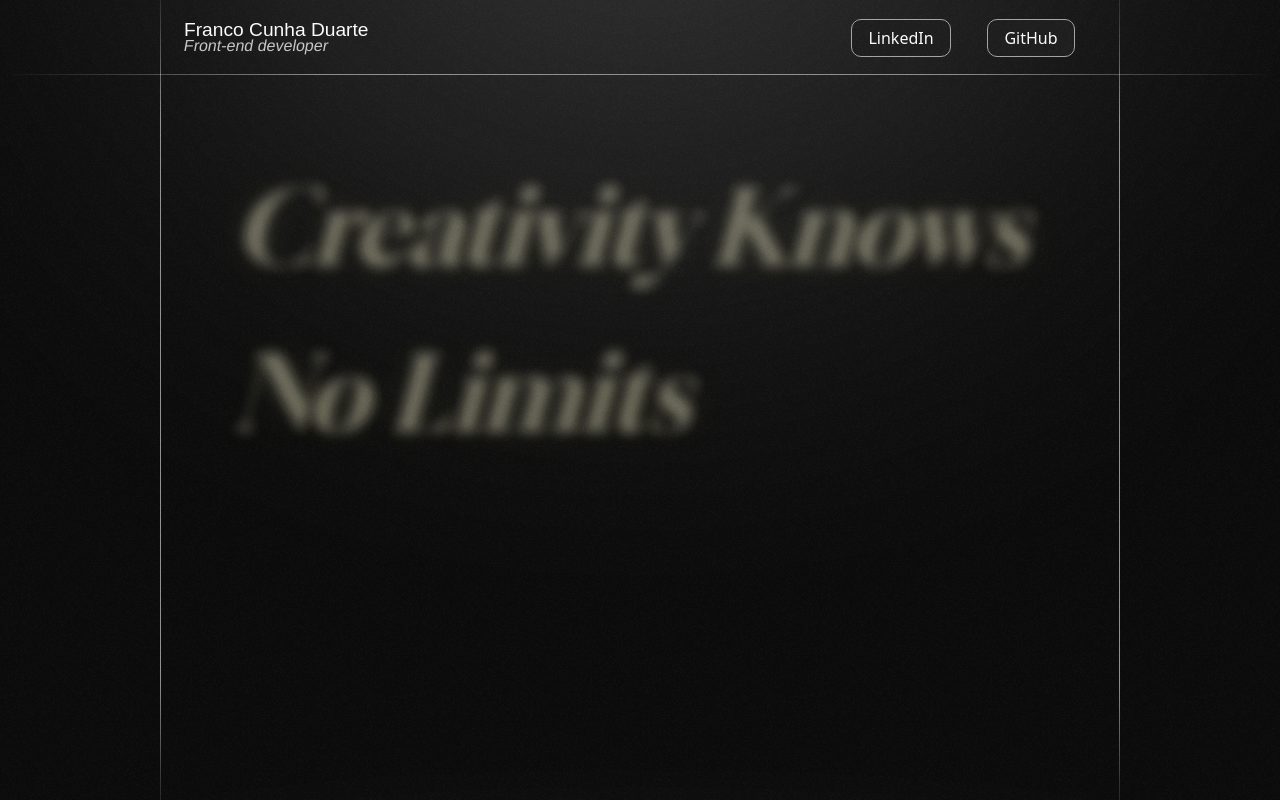
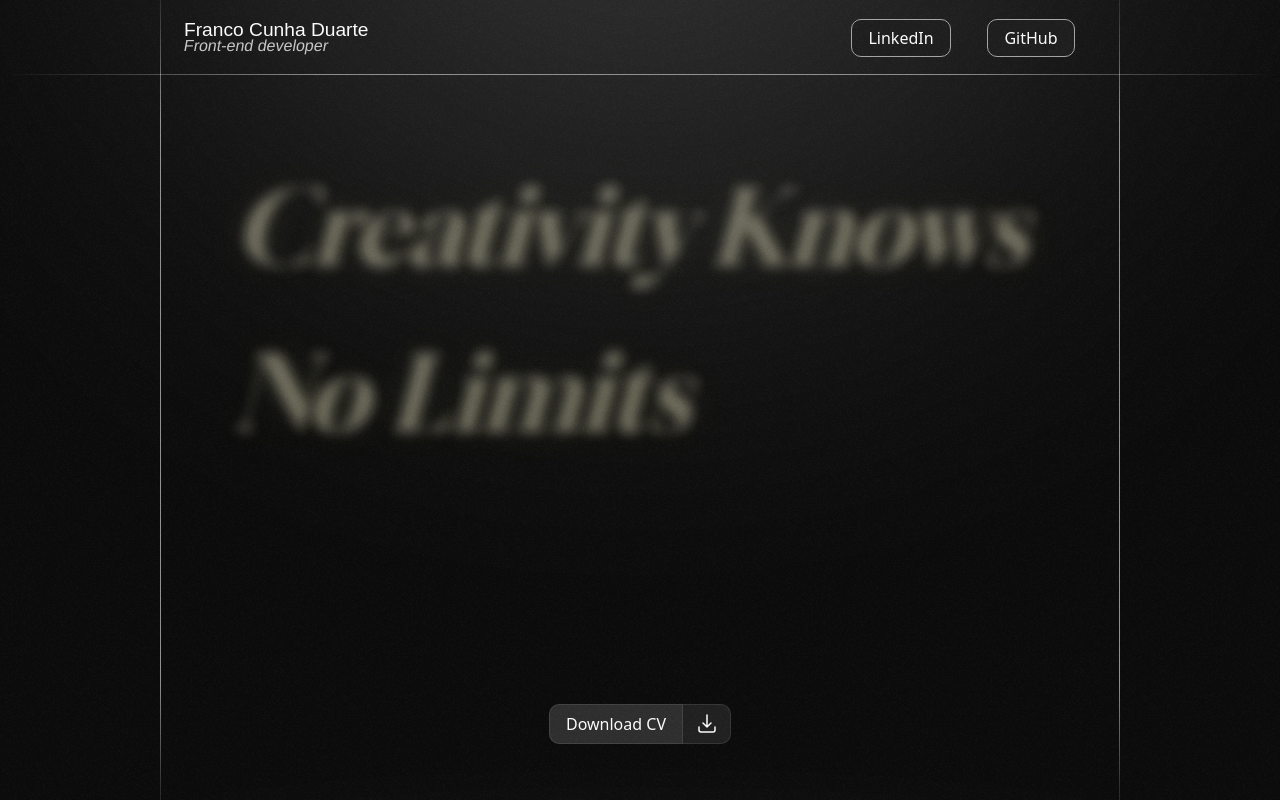
Before and after one commit to FranCunhaDuarte/NewPortfolio, a React (Vite) app: page / in a window 1280 px wide. Shown: the top 800 px of the page. Built offline with nearby package versions, Linux system fonts and the light colour scheme; a web font is replaced by a local one.

Commit message:
Portfolio.pdf

```diff
--- a/src/components/Hero.jsx
+++ b/src/components/Hero.jsx
@@ -1,15 +1,23 @@
 import React from 'react'
 import Title from './Title'
+import Download from '../assets/svg/Download'
 
 const Hero = () => {
   return (
-    <div className='h-[60vh] xl:h-screen pt-[70px] relative'>
+    <div className='h-[60vh] xl:h-screen pt-[70px] relative flex flex-col justify-between'>
       <h1 className="sr-only">
         Franco Duarte – Frontend Developer Portfolio
       </h1>
       <Title />
-      <div>
-
+      <div className='self-center py-14 flex items-center'>
+        <a href="/portfolio.pdf" download="Franco_Duarte_Portfolio.pdf" className='flex relative h-min w-fit mx-auto'>
+                <div className='h-10 w-full xl:w-min bg-[#2F2F2F] border border-white-50 items-center flex justify-center px-4 rounded-l-[10px]'>
+                    <span className='cursor-pointer text-nowrap text-white' >Download CV</span>
+                </div>
+                <div className='cursor-pointer flex justify-center items-center h-10 w-12 bg-[#212121] border border-l-0 border-white-50 rounded-r-[10px]'>
+                    <Download className='w-6' />
+                </div>
+            </a>
       </div>
     </div>
   )
--- a/src/components/Title.jsx
+++ b/src/components/Title.jsx
@@ -26,7 +26,7 @@ const Title = () => {
 
   return (
     <>
-      <div className='flex flex-col items-start mx-auto w-fit pt-20 overflow-y-hidden'>
+      <div className='flex flex-col h-full items-start mx-auto w-fit pt-20 overflow-y-hidden'>
         <div className='overflow-hidden px-7 pb-3 relative'><div ref={title1Line} className='line line-gradient-to-right top-0'></div><span ref={title1} className='title-glow inline-block xl:text-[8vw] text-[10.5vw] italic font-gloock skew-x-[-15deg] bg-clip-text text-transparent' style={ {backgroundImage: "var(--gradient-primarywhite)"} }>Creativity Knows</span></div>
         <div className='overflow-hidden px-7 pr-10 relative'><div ref={title2Line} className='line line-gradient-to-top'></div><span ref={title2} className='title-glow inline-block xl:text-[8vw] text-[10.5vw] italic font-gloock skew-x-[-15deg] bg-clip-text text-transparent' style={ {backgroundImage: "var(--gradient-primarywhite)"} }>No Limits</span></div>
       </div>
--- a/src/pages/NotFoundLayout.jsx
+++ b/src/pages/NotFoundLayout.jsx
@@ -10,7 +10,7 @@ const NotFoundPage = () => {
             <div className='absolute w-[70vw] h-[100vh] max-w-[1000px] max-h-[1000px] pointer-events-none top-0 left-1/2 -translate-x-1/2 translate-y-[calc(-50%-500px)] z-50 [background:radial-gradient(circle,rgba(255,255,255,.2)_50%,rgba(255,255,255,0)_100%)] rounded-full blur-[200px]'></div>
             <div className='absolute w-[70vw] h-[100vh] max-w-[1000px] max-h-[1000px] pointer-events-none bottom-0 left-1/2 -translate-x-1/2 translate-y-[calc(50%+500px)] z-50 [background:radial-gradient(circle,rgba(255,255,255,.2)_50%,rgba(255,255,255,0)_100%)] rounded-full blur-[200px]'></div>
             <h1 className='text-8xl font-sfpro font-black'>HOW DO YOU <br /> EVEN GET IN HERE?</h1>
-            <a className='flex relative h-min my-20'>
+            <a href="/portfolio.pdf" download="Franco_Duarte_Portfolio.pdf" className='flex relative h-min my-20'>
                 <div className='h-10 w-full xl:w-min bg-[#2F2F2F] border border-white-50 items-center flex justify-center px-4 rounded-l-[10px]'>
                     <span className='cursor-pointer text-nowrap' >Download CV</span>
                 </div>
```
Also changed, not shown: 1 other file (tests, documents, lock files or other folders).
